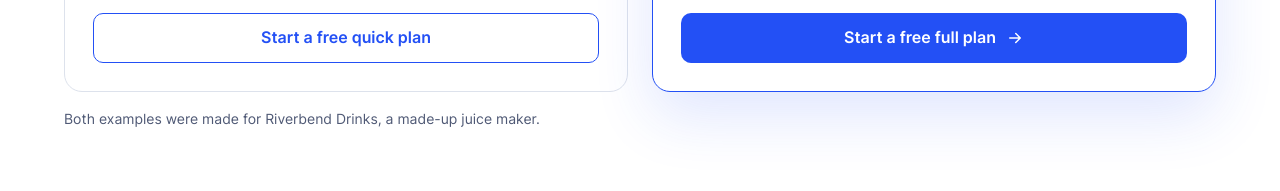
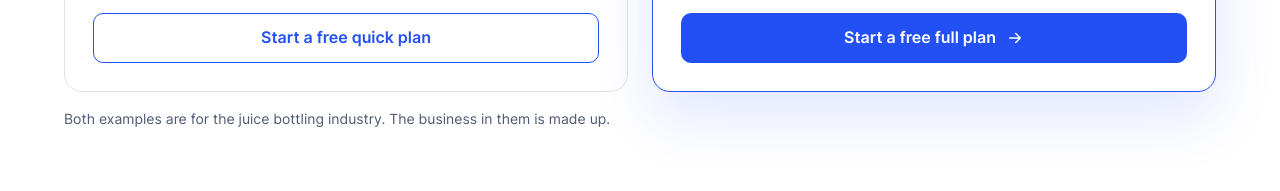
Before and after one commit to andrewtosky/vantorytech-website, a plain HTML site: page site/plan.html in a window 1280 px wide. Shown: the part 1463-1654 px from the top of the page. Drawn offline with Linux system fonts and the light colour scheme.

Commit message:
Plan page: industry instead of a business name

```diff
--- a/site/plan.html
+++ b/site/plan.html
@@ -483,7 +483,7 @@ form.enquiry [data-full][hidden], form.enquiry fieldset[hidden] { display: none
         <a class="btn btn-primary" href="#form" data-plan="full">Start a free full plan <svg viewBox="0 0 24 24" fill="none" stroke="currentColor" stroke-width="2" stroke-linecap="round" stroke-linejoin="round" aria-hidden="true"><path d="M5 12h14M13 6l6 6-6 6"/></svg></a>
       </article>
     </div>
-    <p class="plan-note">Both examples were made for Riverbend Drinks, a made-up juice maker.</p>
+    <p class="plan-note">Both examples are for the juice bottling industry. The business in them is made up.</p>
 
     <ol class="plan-how">
       <li><h3>You answer a few questions</h3><p>The job you want to improve, how it is done now and, for a full plan, a few details about the line.</p></li>
```
